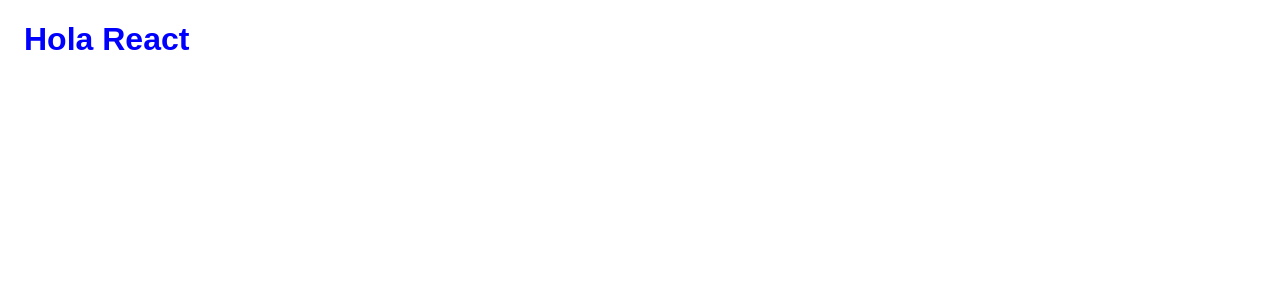
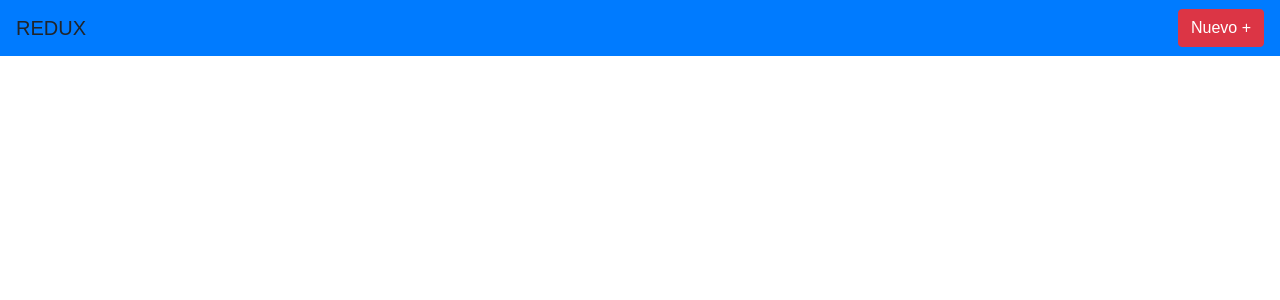
Before and after one commit to ArielMD/React-Redux, a React app: page / in a window 1280 px wide. Shown: the top 300 px of the page. Built offline with nearby package versions, Linux system fonts and the light colour scheme.

Commit message:
feat: Barra de navegacion

```diff
--- a/package.json
+++ b/package.json
@@ -12,6 +12,7 @@
   "author": "",
   "license": "ISC",
   "dependencies": {
+    "bootstrap": "^4.5.2",
     "core-js": "^3.6.5",
     "react": "^16.13.1",
     "react-dom": "^16.13.1"
--- a/public/index.html
+++ b/public/index.html
@@ -3,7 +3,7 @@
 <head>
     <meta charset="UTF-8">
     <meta name="viewport" content="width=device-width, initial-scale=1.0">
-    <title>React-boilerplate</title>
+    <title>React-Redux</title>
 </head>
 <body>
     <div id="root"></div>
--- a/src/App.css
+++ b/src/App.css
@@ -1,6 +1,3 @@
 .app {
     font-family: Arial, Helvetica, sans-serif;
-    font-size: 1rem;
-    margin: 1em;
-    color: blue
 }
--- a/src/App.js
+++ b/src/App.js
@@ -1,10 +1,12 @@
 import React from "react";
 import "./App.css";
+import "bootstrap/dist/css/bootstrap.min.css";
+import Navbar from "./Components/Navbar";
 
 const App = () => {
   return (
     <div className="app">
-      <h1>Hola React</h1>
+      <Navbar />
     </div>
   );
 };
--- /dev/null
+++ b/src/Components/Navbar.js
@@ -0,0 +1,13 @@
+import React from "react";
+
+const Navbar = () => {
+  return (
+    <nav className="navbar bg-primary">
+      <div className="navbar-brand">REDUX</div>
+
+      <a className="btn btn-danger">Nuevo &#43;</a>
+    </nav>
+  );
+};
+
+export default Navbar;
```
Also changed, not shown: 2 other files (tests, documents, lock files or other folders).
